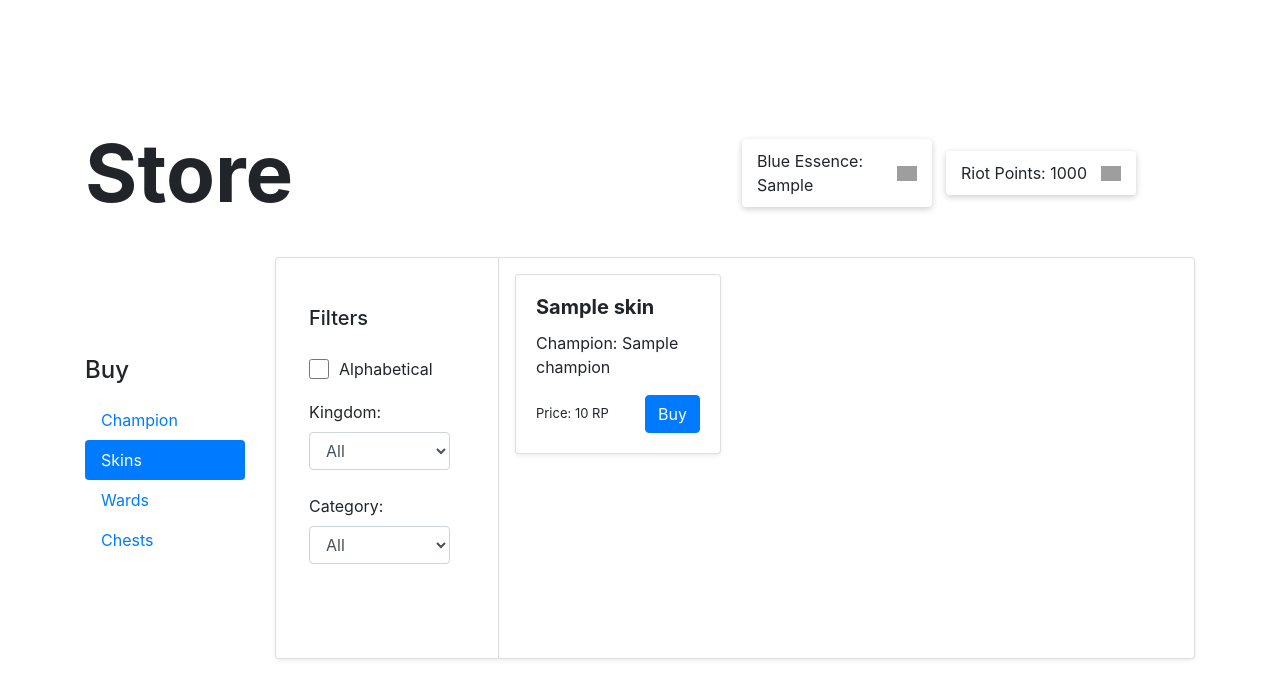
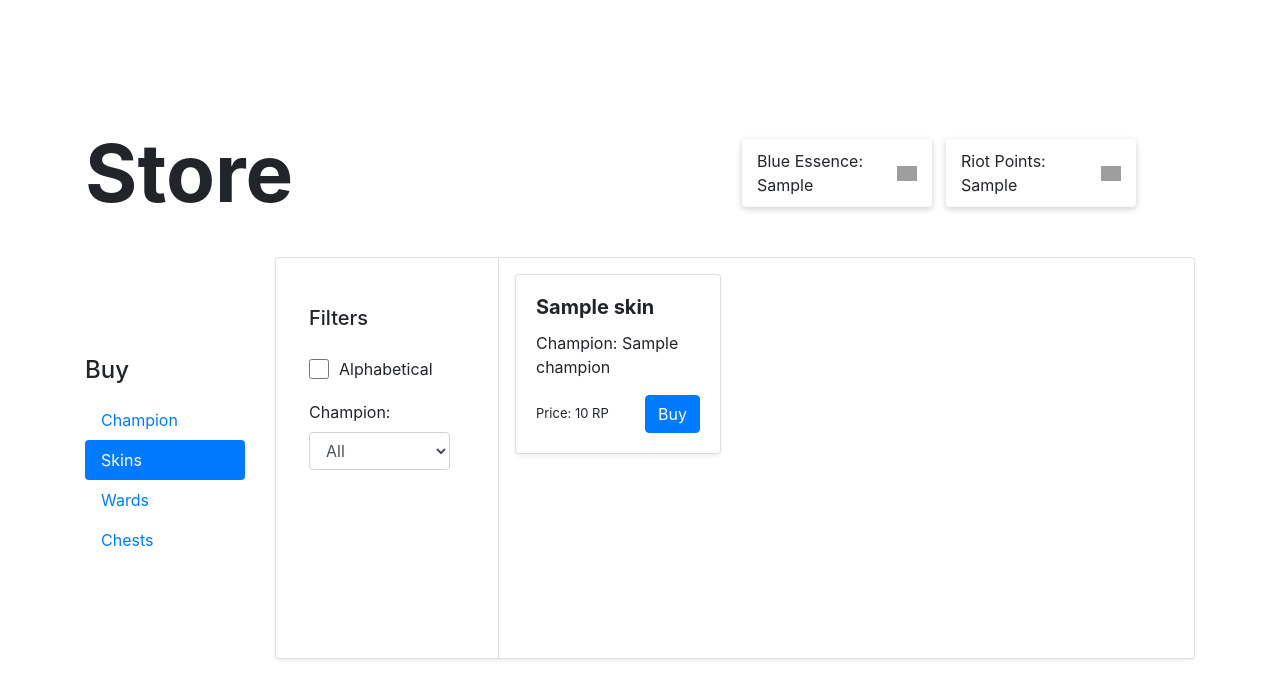
Before and after one commit to martimsoutooo/BD-LeagueClientManager, a Flask app: template app/templates/store.html in a window 1280 px wide, after a click on "Skins". Shown: the top 699 px of the page. Run offline with Flask 3, Linux system fonts and the light colour scheme; the template is opened without the code that fills it: most values are stand-ins (such as "Sample title", 1, 10 or a date in 2020); grey boxes are pictures that could not be loaded.

Commit message:
loja e perfil implementados para champs

```diff
--- a/app/routes/main.py
+++ b/app/routes/main.py
@@ -1,6 +1,5 @@
 from flask import Blueprint, render_template, request, jsonify, session, redirect, url_for
 from ..data.database import get_db
-from datetime import datetime
 
 main_bp = Blueprint('main', __name__)
 
@@ -10,7 +9,18 @@
 
 @main_bp.route('/dashboard')
 def dashboard():
-    return render_template('dashboard.html')
+    user_id = session.get('user_id')
+    if not user_id:
+        print("User ID not found in session")
+        return redirect(url_for('auth.login'))
+
+    db = get_db()
+    cursor = db.cursor()
+
+    cursor.execute("SELECT Name FROM LCM.[User] WHERE ID = ?", (user_id,))
+    user_name = cursor.fetchone()[0]
+
+    return render_template('dashboard.html', user_name=user_name)
 
 @main_bp.route('/game')
 def game():
@@ -18,7 +28,31 @@
 
 @main_bp.route('/profile')
 def profile():
-    return render_template('profile.html')
+    user_id = session.get('user_id')
+    if not user_id:
+        print("User ID not found in session")
+        return redirect(url_for('auth.login'))
+
+    db = get_db()
+    cursor = db.cursor()
+
+    # Fetch user's Blue Essence and Riot Points
+    cursor.execute("SELECT BE, RP FROM LCM.[User] WHERE ID = ?", (user_id,))
+    user_data = cursor.fetchone()
+    user_be = user_data[0]
+    user_rp = user_data[1]
+
+    # Fetch champions owned by the user
+    cursor.execute("""
+    SELECT C.ID, C.Name, C.Category, C.Kingdom
+    FROM LCM.Champion C
+    JOIN LCM.User_Item UI ON C.ID = UI.ID_Item
+    WHERE UI.ID_User = ?
+    """, (user_id,))
+    champions = cursor.fetchall()
+
+    return render_template('profile.html', user_be=user_be, user_rp=user_rp, champions=champions)
+
 
 @main_bp.route('/store')
 def store():
@@ -36,25 +70,34 @@
     category = request.args.get('category', 'all')
 
     # Build the query with filters
-    champion_query = "SELECT ID_Item_Type, Name, BE_Price, Category, Kingdom FROM LCM.Champion WHERE 1=1"
-    params = []
+    champion_query = """
+    SELECT C.ID, C.Name, C.BE_Price, C.Category, C.Kingdom
+    FROM LCM.Champion C
+    WHERE C.ID NOT IN (
+        SELECT UI.ID_Item
+        FROM LCM.User_Item UI
+        WHERE UI.ID_User = ?
+    )
+    """
+    params = [user_id]
+
     if kingdom != 'all':
-        champion_query += " AND Kingdom = ?"
+        champion_query += " AND C.Kingdom = ?"
         params.append(kingdom)
     if category != 'all':
-        champion_query += " AND Category = ?"
+        champion_query += " AND C.Category = ?"
         params.append(category)
     if alphabetical == '1':
-        champion_query += " ORDER BY Name"
+        champion_query += " ORDER BY C.Name"
     else:
-        champion_query += " ORDER BY ID_Item_Type"  # Assuming this is the original order
+        champion_query += " ORDER BY C.ID"  # Assuming this is the original order
 
     # Execute the query with filters
     cursor.execute(champion_query, params)
     champions = cursor.fetchall()
 
     # Fetch skins data
-    cursor.execute("SELECT LCM.Skin.Name as skin, LCM.Champion.Name as champion, LCM.Skin.RP_Price as rp_price FROM LCM.Skin JOIN LCM.Champion ON LCM.Skin.Champion_ID = LCM.Champion.ID_Item_Type")
+    cursor.execute("SELECT LCM.Skin.Name as skin, LCM.Champion.Name as champion, LCM.Skin.RP_Price as rp_price FROM LCM.Skin JOIN LCM.Champion ON LCM.Skin.Champion_ID = LCM.Champion.ID")
     skins = cursor.fetchall()
 
     # Fetch user's balance
@@ -62,6 +105,7 @@
     user_be = cursor.fetchone()[0]
 
     return render_template('store.html', champions=champions, skins=skins, user_be=user_be)
+
 @main_bp.route('/buy_champion', methods=['POST'])
 def buy_champion():
     user_id = session.get('user_id')
@@ -83,18 +127,8 @@
         # Deduzir o preço do BE do usuário
         cursor.execute("UPDATE LCM.[User] SET BE = BE - ? WHERE ID = ?", (be_price, user_id))
 
-        # Obter a data e a hora atuais
-        current_time = datetime.now()
-        current_date = current_time.date()
-        current_hour = current_time.time()
-
-        print(f"Inserting into User_Item: user_id={user_id}, champion_id={champion_id}, date={current_date}, time={current_hour}")
-
-        # Adicionar campeão à tabela User_Item com data e hora atuais
-        cursor.execute("""
-            INSERT INTO LCM.User_Item (ID_User, ID_Item, Data, Hora)
-            VALUES (?, ?, ?, ?)
-        """, (user_id, champion_id, current_date, current_hour))
+        # Adicionar campeão à tabela User_Item
+        cursor.execute("INSERT INTO LCM.User_Item (ID_User, ID_Item, Data, Hora) VALUES (?, ?, GETDATE(), GETDATE())", (user_id, champion_id))
 
         db.commit()
         return jsonify({"status": "success", "message": "Champion purchased successfully"})
@@ -116,18 +150,27 @@
     category = request.args.get('category', 'all')
 
     # Build the query with filters
-    champion_query = "SELECT ID_Item_Type, Name, BE_Price, Category, Kingdom FROM LCM.Champion WHERE 1=1"
-    params = []
+    champion_query = """
+    SELECT C.ID, C.Name, C.BE_Price, C.Category, C.Kingdom
+    FROM LCM.Champion C
+    WHERE C.ID NOT IN (
+        SELECT UI.ID_Item
+        FROM LCM.User_Item UI
+        WHERE UI.ID_User = ?
+    )
+    """
+    params = [user_id]
+
     if kingdom != 'all':
-        champion_query += " AND Kingdom = ?"
+        champion_query += " AND C.Kingdom = ?"
         params.append(kingdom)
     if category != 'all':
-        champion_query += " AND Category = ?"
+        champion_query += " AND C.Category = ?"
         params.append(category)
     if alphabetical == '1':
-        champion_query += " ORDER BY Name"
+        champion_query += " ORDER BY C.Name"
     else:
-        champion_query += " ORDER BY ID_Item_Type"  # Assuming this is the original order
+        champion_query += " ORDER BY C.ID"  # Assuming this is the original order
 
     # Execute the query with filters
     cursor.execute(champion_query, params)
@@ -135,7 +178,7 @@
 
     champions_list = [
         {
-            "ID_Item_Type": champ[0],
+            "ID": champ[0],
             "Name": champ[1],
             "BE_Price": champ[2],
             "Category": champ[3],
--- a/app/static/js/script.js
+++ b/app/static/js/script.js
@@ -63,7 +63,7 @@
                             </div>
                             <div class="d-flex justify-content-between align-items-center">
                                 <p class="card-text mb-0" style="font-size: small;">Price: ${champion.BE_Price} BE</p>
-                                <button class="btn btn-primary" onclick="buyChampion('${champion.ID_Item_Type}', '${champion.BE_Price}')">Buy</button>
+                                <button class="btn btn-primary" onclick="buyChampion('${champion.ID}', '${champion.BE_Price}')">Buy</button>
                             </div>
                         </div>
                     </div>
@@ -75,6 +75,7 @@
 });
 
 function buyChampion(championId, bePrice) {
+    console.log("Attempting to buy champion with ID:", championId, "and BE Price:", bePrice); // Log para depuração
     fetch('/buy_champion', {
         method: 'POST',
         headers: {
@@ -82,13 +83,29 @@
         },
         body: JSON.stringify({ champion_id: championId, be_price: bePrice })
     })
-    .then(response => response.json())
+    .then(response => {
+        console.log("Response status:", response.status); // Log para depuração
+        return response.json();
+    })
     .then(data => {
+        console.log("Response data:", data); // Log para depuração
         if (data.status === 'success') {
             alert(data.message);
             location.reload();
         } else {
             alert(data.message);
         }
+    })
+    .catch(error => {
+        console.error("Error during fetch:", error); // Log para depuração
     });
 }
+
+document.getElementById("logoutButton").addEventListener("click", function() {
+    fetch('/auth/logout')
+        .then(response => {
+            if (response.ok) {
+                window.location.href = '/auth/login';
+            }
+        });
+});
--- a/app/templates/store.html
+++ b/app/templates/store.html
@@ -16,15 +16,15 @@
                     alt="" class="stats-image">
             </div>
             <div class="col-md-2 stats-box">
-                Riot Points: 1000
+                Riot Points: {{ user_rp }}
                 <img src="https://www.nicepng.com/png/full/17-174865_free-lol-riot-points-riot-points.png"
                     class="stats-image" alt="">
             </div>
         </div>
-        <div class="row align-items-center mb-5" >
+        <div class="row align-items-center mb-5">
             <div class="col-md-2">
                 <div class="nav flex-column nav-pills" id="v-pills-tab" role="tablist" aria-orientation="vertical">
-                    <h4 class="mb-3">Buy</h4> <!-- Added Header -->
+                    <h4 class="mb-3">Buy</h4>
                     <a class="nav-link active" id="v-pills-champion-tab" data-toggle="pill" href="#v-pills-champion"
                         role="tab" aria-controls="v-pills-champion" aria-selected="true">Champion</a>
                     <a class="nav-link" id="v-pills-skins-tab" data-toggle="pill" href="#v-pills-skins" role="tab"
@@ -36,11 +36,10 @@
                 </div>
             </div>
             <div class="col-md-10">
-                <div class="shadow-sm rounded-lg w-100 card-container" ">
+                <div class="shadow-sm rounded-lg w-100 card-container">
                     <div class="row h-100">
                         <div class="col-md-12">
                             <div class="tab-content h-100" id="v-pills-tabContent">
-                                <!-- Champion Tab Content -->
                                 <div class="tab-pane fade show active h-100" id="v-pills-champion" role="tabpanel" aria-labelledby="v-pills-champion-tab">
                                     <div class="card h-100 fixed-card">
                                         <div class="row h-100">
@@ -99,7 +98,7 @@
                                                                 </div>
                                                                 <div class="d-flex justify-content-between align-items-center">
                                                                     <p class="card-text mb-0" style="font-size: small;">Price: {{ champion.BE_Price }} BE</p>
-                                                                    <button class="btn btn-primary" onclick="buyChampion('{{ champion.ID_Item_Type }}', '{{ champion.BE_Price }}')">Buy</button>
+                                                                    <button class="btn btn-primary" onclick="buyChampion('{{ champion.ID }}','{{champion.BE_Price}}')">Buy</button>
                                                                 </div>
                                                             </div>
                                                         </div>
@@ -110,12 +109,7 @@
                                         </div>
                                     </div>
                                 </div>
-                                <!-- Other Tabs Content -->
-                                <div class="tab-pane fade h-100" id="v-pills-skins" role="tabpanel"
-                                    aria-labelledby="v-pills-skins-tab">
-                                    <!-- Skins content here -->
-                                    <div class="tab-pane fade show active h-100" id="v-pills-champion" role="tabpanel"
-                                    aria-labelledby="v-pills-champion-tab">
+                                <div class="tab-pane fade h-100" id="v-pills-skins" role="tabpanel" aria-labelledby="v-pills-skins-tab">
                                     <div class="card h-100 fixed-card">
                                         <div class="row h-100">
                                             <div class="col-md-3 filter-section p-5">
@@ -125,42 +119,18 @@
                                                     <label class="form-check-label" for="alphabeticalFilter">Alphabetical</label>
                                                 </div>
                                                 <div class="form-group pt-3">
-                                                    <label for="kingdomFilter">Kingdom:</label>
-                                                    <select class="form-control" id="kingdomFilter">
+                                                    <label for="championFilter">Champion:</label>
+                                                    <select class="form-control" id="championFilter">
                                                         <option value="all">All</option>
-                                                        <option value="Demacia">Demacia</option>
-                                                        <option value="Noxus">Noxus</option>
-                                                        <option value="Ionia">Ionia</option>
-                                                        <option value="Piltover & Zaun">Piltover & Zaun</option>
-                                                        <option value="Freljord">Freljord</option>
-                                                        <option value="Targon">Targon</option>
-                                                        <option value="Bilgewater">Bilgewater</option>
-                                                        <option value="Shadow Isles">Shadow Isles</option>
-                                                        <option value="Ixtal">Ixtal</option>
-                                                        <option value="Shurima">Shurima</option>
-                                                        <option value="Bandle City">Bandle City</option>
-                                                        <option value="Mount Targon">Mount Targon</option>
-                                                        <option value="Zaun">Zaun</option>
-                                                        <option value="Piltover">Piltover</option>
-                                                        <option value="Icathia">Icathia</option>
-                                                        <option value="Void">Void</option>
-                                                        <option value="Runeterra">Runeterra</option>
-                                                    </select>
-                                                </div>
-                                                <div class="form-group pt-2">
-                                                    <label for="categoryFilter">Category:</label>
-                                                    <select class="form-control" id="categoryFilter">
-                                                        <option value="all">All</option>
-                                                        <option value="Tank">Tank</option>
-                                                        <option value="Fighter">Fighter</option>
-                                                        <option value="Mage">Mage</option>
-                                                        <option value="Assassin">Assassin</option>
-                                                        <option value="Marksman">Marksman</option>
-                                                        <option value="Support">Support</option>
+                                                        <option value="garen">garen</option>
+                                                        <option value="darius">darius</option>
+                                                        <option value="ashe">ashe</option>
+                                                        <option value="lux">lux</option>
+                                                        <option value="zed">zed</option>
+                                                        <option value="ahri">ahri</option>
                                                     </select>
                                                 </div>
                                             </div>
-
                                             <div class="col-md-9 p-3" style="border-left: 1px solid #ddd;">
                                                 <div class="row scrollable-content">
                                                     {% for skin in skins %}
@@ -169,12 +139,11 @@
                                                             <div class="card-body d-flex flex-column justify-content-between">
                                                                 <div>
                                                                     <h5 class="card-title font-weight-bold">{{ skin.skin }}</h5>
-                                                                    <p class="card-text" style="margin-bottom: 1rem;">Champion: {{skin.champion}} </p>
+                                                                    <p class="card-text" style="margin-bottom: 1rem;">Champion: {{ skin.champion }}</p>
                                                                 </div>
                                                                 <div class="d-flex justify-content-between align-items-center">
                                                                     <p class="card-text mb-0" style="font-size: small;">Price: {{ skin.rp_price }} RP</p>
-                                                                    <button class="btn btn-primary"
-                                                                        onclick="">Buy</button>
+                                                                    <button class="btn btn-primary" onclick="">Buy</button>
                                                                 </div>
                                                             </div>
                                                         </div>
@@ -185,13 +154,10 @@
                                         </div>
                                     </div>
                                 </div>
-                                </div>
-                                <div class="tab-pane fade h-100" id="v-pills-chests" role="tabpanel"
-                                    aria-labelledby="v-pills-chests-tab">
+                                <div class="tab-pane fade h-100" id="v-pills-chests" role="tabpanel" aria-labelledby="v-pills-chests-tab">
                                     <!-- Chests content here -->
                                 </div>
-                                <div class="tab-pane fade h-100" id="v-pills-wards" role="tabpanel"
-                                    aria-labelledby="v-pills-wards-tab">
+                                <div class="tab-pane fade h-100" id="v-pills-wards" role="tabpanel" aria-labelledby="v-pills-wards-tab">
                                     <!-- Wards content here -->
                                 </div>
                             </div>
@@ -205,26 +171,4 @@
         </div>
     </div>
 </div>
-
-<script>
-    function buyChampion(championId, bePrice) {
-        fetch('/buy_champion', {
-            method: 'POST',
-            headers: {
-                'Content-Type': 'application/json',
-            },
-            body: JSON.stringify({ champion_id: championId, be_price: bePrice })
-        })
-        .then(response => response.json())
-        .then(data => {
-            if (data.status === 'success') {
-                alert(data.message);
-                location.reload();
-            } else {
-                alert(data.message);
-            }
-        });
-    }
-</script>
-
 {% endblock %}
```
Also changed, not shown: app/templates/dashboard.html (+10 -2 lines), app/templates/profile.html (+24 -60 lines).
